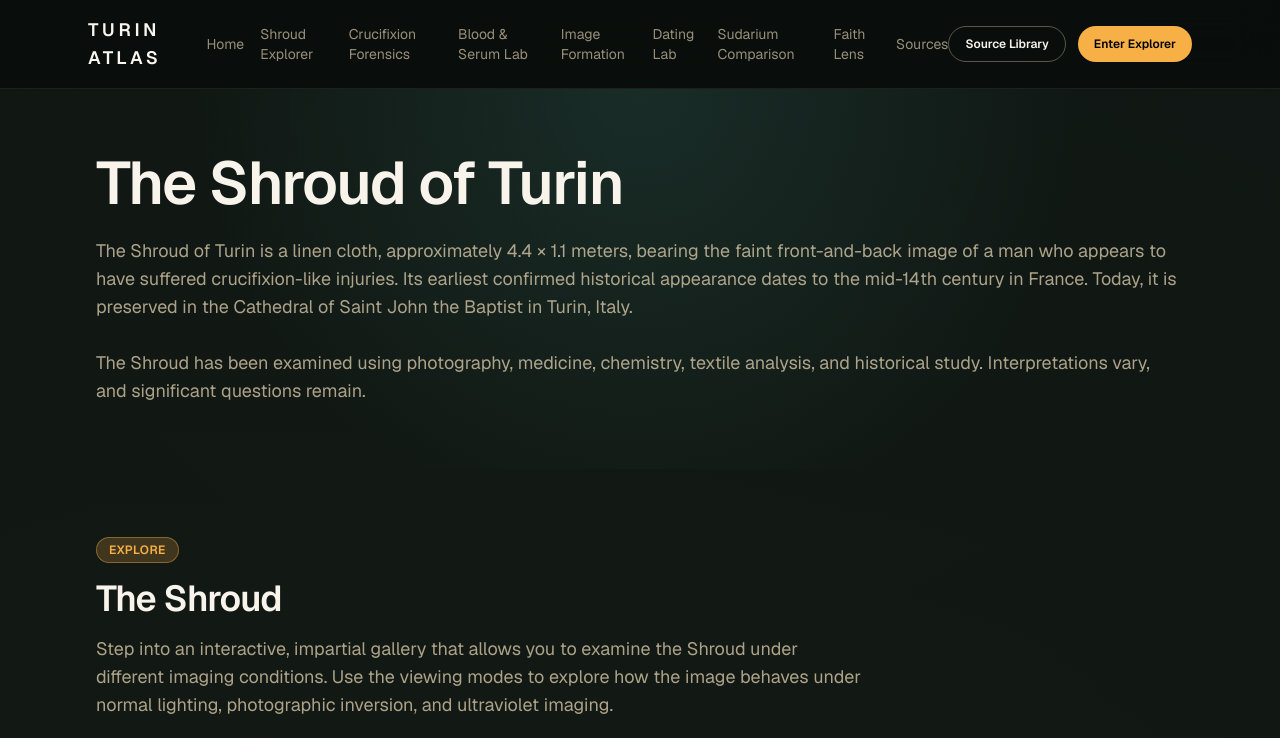
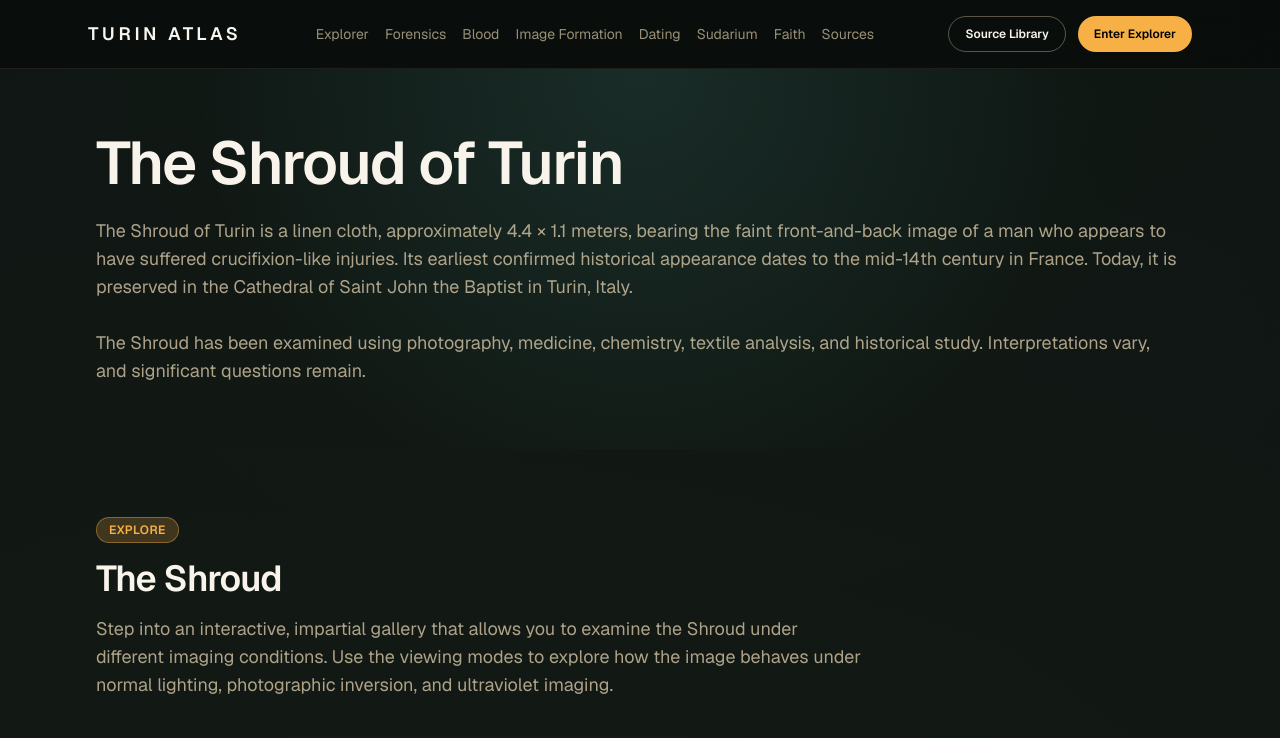
Before and after one commit to victorolivo24/shroudofturin, a Next.js app: page / in a window 1280 px wide. Shown: the top 738 px of the page. Built offline with nearby package versions, Linux system fonts and the light colour scheme.

Commit message:
change nav bar

```diff
--- a/src/data/navigation.ts
+++ b/src/data/navigation.ts
@@ -4,13 +4,12 @@ export type NavItem = {
 };
 
 export const navItems: NavItem[] = [
-  { label: "Home", href: "/#home" },
-  { label: "Shroud Explorer", href: "/#shroud-explorer" },
-  { label: "Crucifixion Forensics", href: "/#crucifixion-forensics" },
-  { label: "Blood & Serum Lab", href: "/#blood-lab" },
+  { label: "Explorer", href: "/#shroud-explorer" },
+  { label: "Forensics", href: "/#crucifixion-forensics" },
+  { label: "Blood", href: "/#blood-lab" },
   { label: "Image Formation", href: "/#image-formation" },
-  { label: "Dating Lab", href: "/#dating-lab" },
-  { label: "Sudarium Comparison", href: "/#sudarium" },
-  { label: "Faith Lens", href: "/#faith-lens" },
+  { label: "Dating", href: "/#dating-lab" },
+  { label: "Sudarium", href: "/#sudarium" },
+  { label: "Faith", href: "/#faith-lens" },
   { label: "Sources", href: "/sources" },
 ];
```
